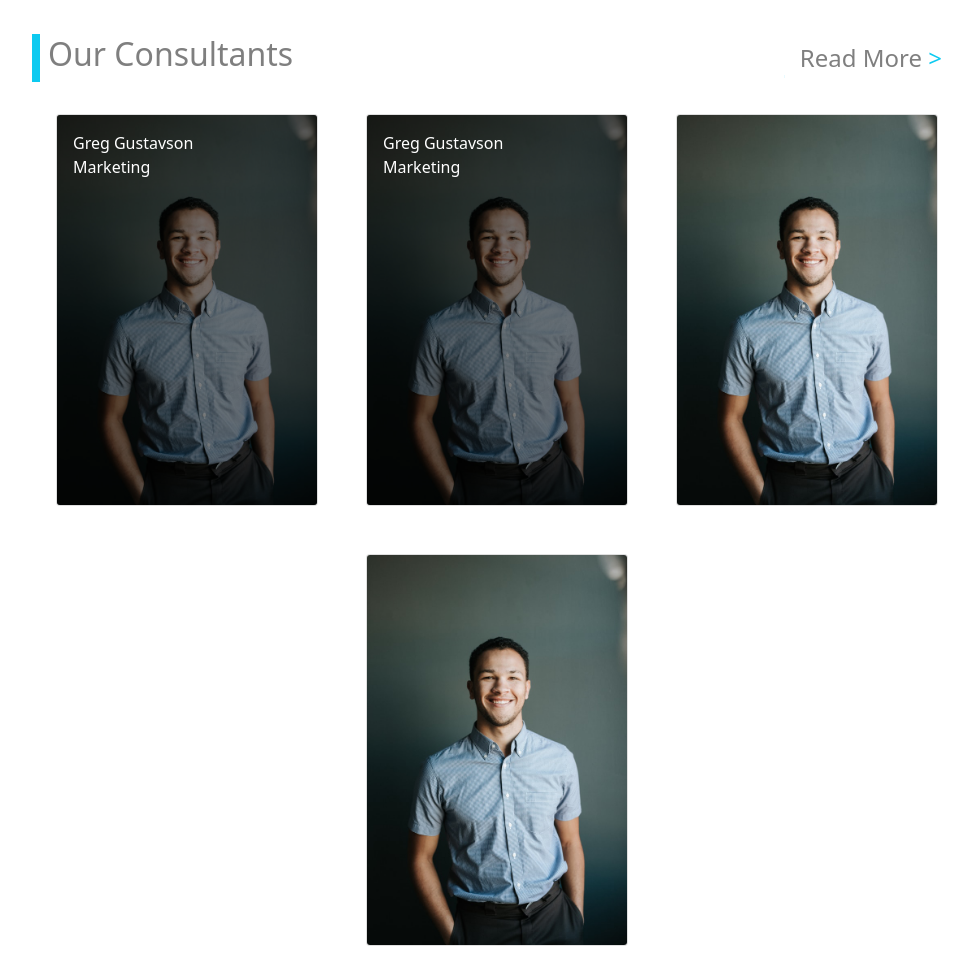
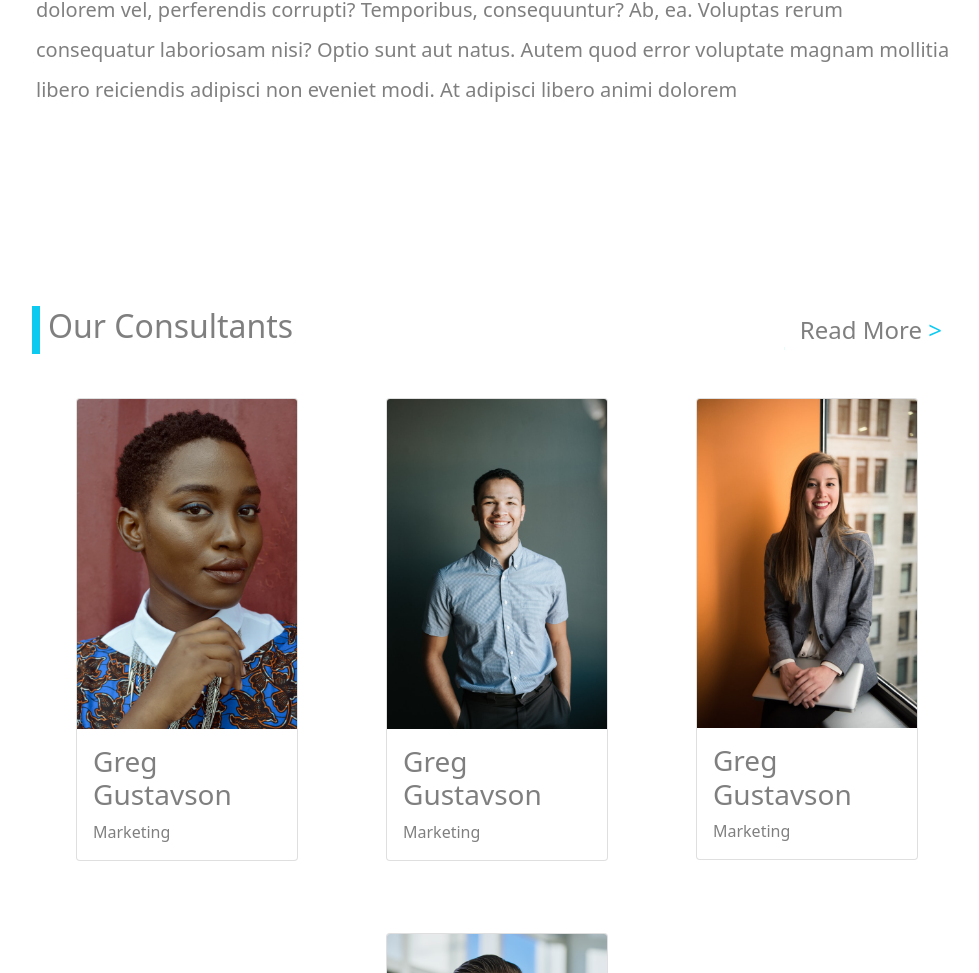
Before and after one commit to Rossh87/bootstrap_sandbox, a plain HTML site: page index.html in a window 1280 px wide. Shown: the part 892-1865 px from the top of the page, without its empty margins (143-1122 px from the left). Drawn offline with nearby package versions, Linux system fonts and the light colour scheme.

Commit message:
complete consultant image grid

```diff
--- a/index.html
+++ b/index.html
@@ -129,7 +129,7 @@
         </header>
         <main id="content" class="cd_content container">
             <!-- About, Our Consultants, Blog, Contact -->
-            <article class="col-sm-10 my-5 mx-auto cd_article-block">
+            <article class="col-sm-10 my-5 mx-auto cd_article-block cd_jumbo-py-md">
                 <div
                     class="
                         d-flex
@@ -174,7 +174,7 @@
                 </p>
             </article>
 
-            <article class="col-sm-10 my-5 mx-auto cd_article-block">
+            <article class="col-sm-10 my-5 mx-auto cd_article-block cd_article-block--spaced-bottom">
                 <div
                     class="
                         d-flex
@@ -209,65 +209,75 @@
                 </div>
                 <div class="container">
                     <div class="row justify-content-center">
-                        <div class="col-8 col-sm-6 col-md-4 p-4">
-                            <div class="card text-white">
+                        <div class="col-8 col-md-6 col-xl-4 p-4">
+                            <a href="#" class="nav-link cd_focus-border--accent text-black-50">
+
+                                <div class="card h-100">
                                     <img
-                                    src="/assets/hs-1.jpg"
+                                        src="/assets/hs-5.jpg"
                                         alt="professional headshot of consultant"
-                                    class="card-img"
+                                        class="card-img-top"
                                     />
-                                <div class="card-img-overlay show">
-                                    <span class="text-capitalize"
-                                        >greg gustavson</span
+                                    <div class="card-body">
+                                        <h3 class="text-capitalize card-title"
+                                            >greg gustavson</h3
                                         >
                                         <p class="card-text">Marketing</p>
                                     </div>
                                 </div>
+                            </a>
                         </div>
-                        <div class="col-8 col-sm-6 col-md-4 p-4">
-                            <div class="card text-white">
+                        <div class="col-8 col-md-6 col-xl-4 p-4">
+                            <a href="#" class="nav-link cd_focus-border--accent text-black-50">
+
+                                <div class="card h-100">
                                     <img
                                         src="/assets/hs-1.jpg"
                                         alt="professional headshot of consultant"
-                                    class="card-img"
+                                        class="card-img-top"
                                     />
-                                <div class="card-img-overlay show">
-                                    <span class="text-capitalize"
-                                        >greg gustavson</span
+                                    <div class="card-body">
+                                        <h3 class="text-capitalize card-title"
+                                            >greg gustavson</h3
                                         >
                                         <p class="card-text">Marketing</p>
                                     </div>
                                 </div>
-                        </div>
-                        <div class="col-8 col-sm-6 col-md-4 p-4">
-                            <div class="card text-white">
+                            </a>
+                        </div><div class="col-8 col-md-6 col-xl-4 p-4">
+                            <a href="#" class="nav-link cd_focus-border--accent text-black-50">
+
+                                <div class="card h-100">
                                     <img
-                                    src="/assets/hs-1.jpg"
+                                        src="/assets/hs-2.jpg"
                                         alt="professional headshot of consultant"
-                                    class="card-img"
+                                        class="card-img-top"
                                     />
-                                <div class="card-img-overlay">
-                                    <span class="text-capitalize"
-                                        >greg gustavson</span
+                                    <div class="card-body">
+                                        <h3 class="text-capitalize card-title"
+                                            >greg gustavson</h3
                                         >
                                         <p class="card-text">Marketing</p>
                                     </div>
                                 </div>
-                        </div>
-                        <div class="col-8 col-sm-6 col-md-4 p-4">
-                            <div class="card text-white">
+                            </a>
+                        </div><div class="col-8 col-md-6 col-xl-4 p-4">
+                            <a href="#" class="nav-link cd_focus-border--accent text-black-50">
+
+                                <div class="card h-100">
                                     <img
-                                    src="/assets/hs-1.jpg"
+                                        src="/assets/hs-3.jpg"
                                         alt="professional headshot of consultant"
-                                    class="card-img"
+                                        class="card-img-top"
                                     />
-                                <div class="card-img-overlay bg-dark">
-                                    <span class="text-capitalize"
-                                        >greg gustavson</span
+                                    <div class="card-body">
+                                        <h3 class="text-capitalize card-title"
+                                            >greg gustavson</h3
                                         >
                                         <p class="card-text">Marketing</p>
                                     </div>
                                 </div>
+                            </a>
                         </div>
                 </div>
             </article>
--- a/styles.css
+++ b/styles.css
@@ -69,6 +69,16 @@ html {
 }
 
 /* 04 - Main Components */
+.cd_article-block--spaced-bottom {
+    padding-bottom: 4rem;
+}
+
+@media screen and (min-width: 900px) {
+    .cd_article-block--spaced-bottom {
+        padding-bottom: 8rem;
+    }
+}
+
 .cd_article-block_header {
     border-left: 0.5rem solid var(--accent-color);
 }
@@ -132,7 +142,7 @@ html {
 
 /* 6.3 - Transparency Utilities */
 .card-img-overlay {
-    background-color: rgba(0, 0, 0, 0.5);
+    background-color: rgba(0, 0, 0, 0.85);
     opacity: 0;
 }
 .card-img-overlay.show {
```
Also changed, not shown: assets/hs-5.jpg (added). Lines whose indentation alone changed are shown as unchanged.
